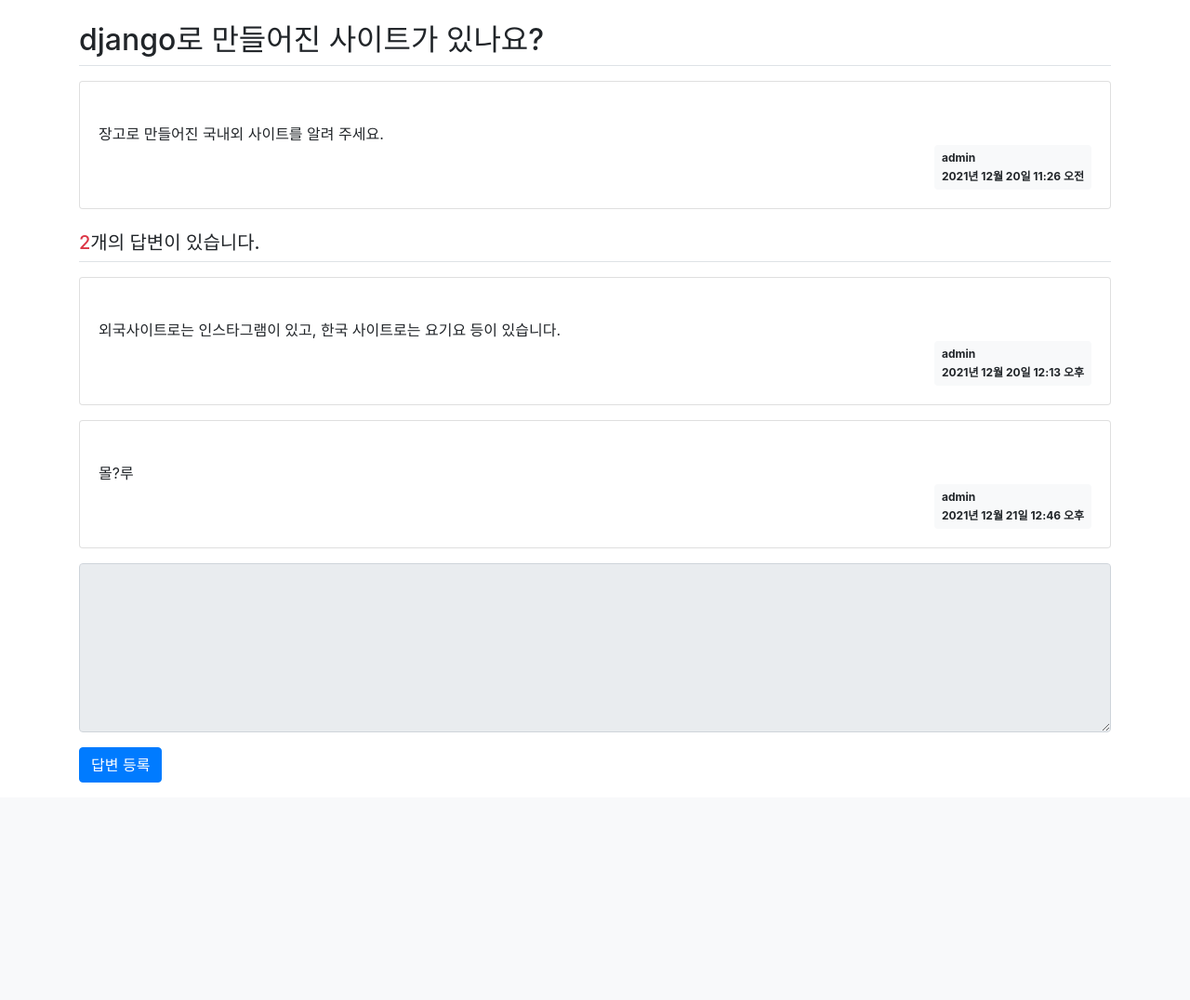
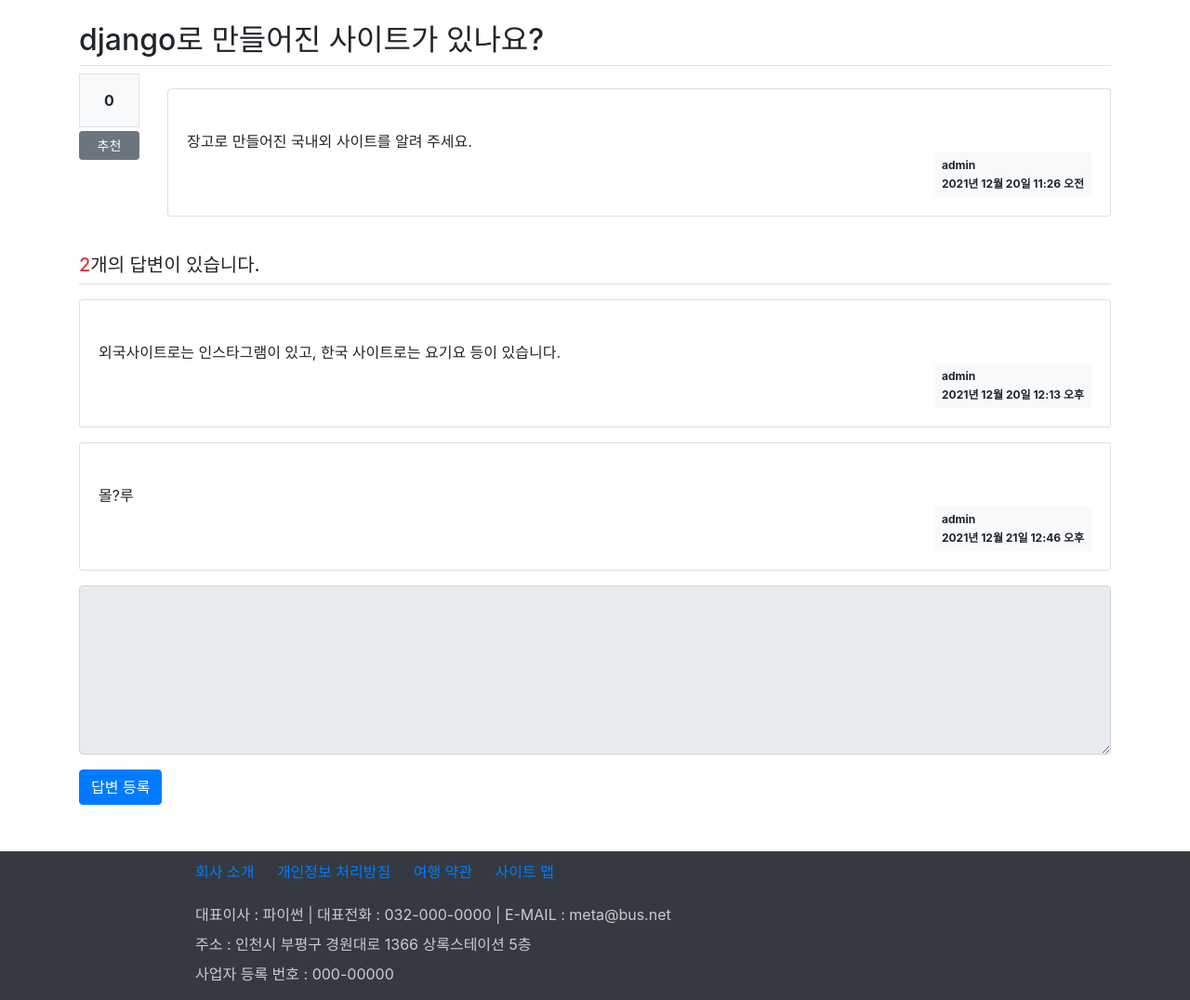
Before and after one commit to Lavento1/pyweb, a Django app: page /board/1/ in a window 1280 px wide. Shown: the part 57-1133 px from the top of the page at 93% size. Before the commit the page ends 899 px from the top, so only its background shows below. Run offline with Django 4.2, Linux system fonts and the light colour scheme; data comes from the database, SQL or seed files in the repository; both versions use the stored data as it was after the commit; some libraries are stand-ins or nearby versions.

Commit message:
추천 기능

```diff
--- a/board/models.py
+++ b/board/models.py
@@ -4,11 +4,12 @@ from django.db import models
 
 # Create your models here.
 class Question(models.Model):
-    author = models.ForeignKey(User, on_delete=models.CASCADE)
+    author = models.ForeignKey(User, on_delete=models.CASCADE, related_name='author_question')
     subject = models.CharField(max_length=100)  # 제목 칼럼
-    content = models.TextField()                # 내용
-    create_date = models.DateTimeField()        # 작성일
-    modify_date = models.DateTimeField(null=True, blank=True)        # 수정일
+    content = models.TextField()  # 내용
+    create_date = models.DateTimeField()  # 작성일
+    modify_date = models.DateTimeField(null=True, blank=True)  # 수정일
+    voter = models.ManyToManyField(User, related_name='voter_question')
 
     def __str__(self):
         return self.subject
@@ -16,10 +17,22 @@ class Question(models.Model):
 
 class Answer(models.Model):
     author = models.ForeignKey(User, on_delete=models.CASCADE)
-    question = models.ForeignKey(Question, on_delete=models.CASCADE)    # 외래키, 제목
-    content = models.TextField()    # 답변 내용
-    create_date = models.DateTimeField()    # 답변 작성일
-    modify_date = models.DateTimeField(null=True, blank=True)        # 수정일
+    question = models.ForeignKey(Question, on_delete=models.CASCADE)  # 외래키, 제목
+    content = models.TextField()  # 답변 내용
+    create_date = models.DateTimeField()  # 답변 작성일
+    modify_date = models.DateTimeField(null=True, blank=True)  # 수정일
 
     def __str__(self):
         return self.content
+
+
+# Comment 모델 생성
+class Comment(models.Model):
+    author = models.ForeignKey(User, on_delete=models.CASCADE)  # 댓글 글쓴이
+    content = models.TextField()  # 댓글 내용
+    create_date = models.DateTimeField()  # 작성일
+    modify_date = models.DateTimeField(null=True, blank=True)
+    question = models.ForeignKey(Question, null=True, blank=True,
+                                 on_delete=models.CASCADE)
+    Answer = models.ForeignKey(Answer, null=True, blank=True,
+                               on_delete=models.CASCADE)
--- a/board/urls.py
+++ b/board/urls.py
@@ -23,4 +23,6 @@ urlpatterns = [
     path('answer/modify/<int:answer_id>/', views.answer_modify, name='answer_modify'),
     # 답변 삭제
     path('answer/delete/<int:answer_id>/', views.answer_delete, name='answer_delete'),
+    # 질문 추천
+    path('vote/question/<int:question_id>/', views.vote_question, name='vote_question'),
 ]
--- a/board/views.py
+++ b/board/views.py
@@ -1,3 +1,4 @@
+from django.contrib import messages
 from django.contrib.auth.decorators import login_required
 from django.core.paginator import Paginator
 from django.http import HttpResponse
@@ -119,3 +120,13 @@ def answer_delete(request, answer_id):
     answer = get_object_or_404(Answer, pk=answer_id)
     answer.delete()   # 질문 삭제
     return redirect('board:detail', question_id=answer.question.id)
+
+
+@login_required(login_url='common:login')
+def vote_question(request, question_id):
+    question = get_object_or_404(Question, pk=question_id)
+    if request.user == question.author:
+        messages.error(request, '본인이 작성한 글에 추천할 수 없습니다.')
+    else:
+        question.voter.add(request.user)    # 추천 추가(로그인한 사람)
+    return redirect('board:detail', question_id=question_id)
--- /dev/null
+++ b/static/board/css/style.css
@@ -0,0 +1,42 @@
+/* 본문 스타일 */
+section{
+    height: 650px;
+}
+
+/* footer 스타일 */
+footer{
+    height: 160px;
+    margin-top: 50px;
+}
+
+footer .list-inline{
+    margin-left: 200px;
+}
+
+footer .list-inline li{
+    display:inline-block;
+    margin: 10px;
+}
+
+footer address{
+    margin-left: 210px;
+    color: #ccc;
+}
+
+footer address p{
+    line-height: 1rem;
+}
+
+
+/*
+footer ul{
+    list-style: none;
+    padding-top: 20px;
+    margin-left: 150px;
+}
+
+footer ul li{
+    display: inline;
+    margin: 10px;
+}
+*/
--- a/templates/base.html
+++ b/templates/base.html
@@ -5,6 +5,7 @@
     <meta charset="UTF-8">
     <title>pyweb</title>
     <link rel="stylesheet" href="{% static 'board/css/bootstrap.css' %}">
+    <link rel="stylesheet" href="{% static 'board/css/style.css' %}">
 </head>
 <body>
 {% include 'navbar.html' %}
@@ -13,6 +14,7 @@
 
 {% endblock %}
 <!-- 기본 템플릿 안에 삽입될 내용 end -->
+{% include 'footer.html' %}
 <script src="{% static 'board/js/jquery-3.6.0.js' %}"></script>
 <script src="{% static 'board/js/bootstrap.js' %}"></script>
 {% block script %}
--- a/templates/board/detail.html
+++ b/templates/board/detail.html
@@ -1,7 +1,29 @@
 {% extends 'base.html' %}
 {% block content %}
 <div class="container my-3">
+    <!-- 추천 오류 -->
+    {% if messages %}
+        {% for message in messages %}
+        <div class="alert alert-danger">
+            <strong>{{ message.tags }}</strong>
+            <ul>
+                <li>{{ message.message }}</li>
+            </ul>
+        </div>
+        {% endfor %}
+    {% endif %}
     <h2 class="border-bottom py-2">{{ question.subject }}</h2>
+    <div class="row">
+        <!-- 추천 영역 -->
+        <div class="col-1">
+            <div class="bg-light text-center border font-weight-bolder p-3">
+                {{ question.voter.count }}
+            </div>
+            <a href="#" data-uri="{% url 'board:vote_question' question.id %}"
+               class="recommend btn btn-sm btn-secondary btn-block my-1">추천</a>
+        </div>
+        <!-- 답변 영역 -->
+        <div class="col-11">
             <div class="card my-3">
                 <div class="card-body">
                     <div class="card-text" style="white-space:pre-line">
@@ -27,6 +49,8 @@
                            class="delete btn btn-sm btn-outline-secondary">삭제</a>
                     </div>
                     {% endif %}
+                </div>
+            </div>
         </div>
     </div>
     <h5 class="border-bottom my-3 py-2">
@@ -86,6 +110,7 @@
 {% endblock %}
 {% block script %}
 <script>
+    // 삭제 처리
     $(document).ready(function(){
         $(".delete").on('click', function(){
             if(confirm('정말로 삭제하시겠습니까?')){
@@ -93,5 +118,12 @@
             }
         });
     });
+
+    // 추천 처리
+    $(".recommend").on('click', function(){
+        if(confirm('정말로 추천하시겠습니까?')){
+            location.href = $(this).data('uri');
+        }
+    });
 </script>
 {% endblock %}
--- a/templates/board/index.html
+++ b/templates/board/index.html
@@ -1,5 +1,6 @@
 {% extends 'base.html' %}
 {% block content %}
+<section>
     <div class="jumbotron">
         <div class="text-center">
             <h1>Welcome~ My Home!</h1>
@@ -9,5 +10,6 @@
         <img src="../../static/board/images/coffee-gray.jpg">
         <p id="demo" class="my-3"></p>
     </div>
+</section>
 <script src="../../static/board/js/main_js.js"></script>
 {% endblock %}
--- a/templates/board/question_form.html
+++ b/templates/board/question_form.html
@@ -1,6 +1,7 @@
 {% extends 'base.html' %}
 {% block content %}
 <div class="container">
+    <section>
         <h5 class="border-bottom my-3 pb-2">질문 등록</h5>
         <form action="" method="post">
             {% csrf_token %}
@@ -31,5 +32,6 @@
             </div>
             <input type="submit" value="질문 등록" class="btn btn-primary">
         </form>
+    </section>
 </div>
 {% endblock %}
--- a/templates/common/login.html
+++ b/templates/common/login.html
@@ -1,6 +1,7 @@
 {% extends 'base.html' %}
 {% block content %}
 <div class="container">
+    <section>
         <div class="row my-3">
             <div class="col-4">
                 <h4>로그인</h4>
@@ -28,5 +29,6 @@
             </div>
             <button type="submit" class="btn btn-primary">로그인</button>
         </form>
+    </section>
 </div>
 {% endblock %}
--- a/templates/common/signup.html
+++ b/templates/common/signup.html
@@ -1,6 +1,7 @@
 {% extends 'base.html' %}
 {% block content %}
 <div class="container">
+    <section>
         <div class="row my-3">
             <div class="col-4">
                 <h4>회원가입</h4>
@@ -37,5 +38,6 @@
             </div>
             <button type="submit" class="btn btn-primary">가입하기</button>
         </form>
+    </section>
 </div>
 {% endblock %}
--- /dev/null
+++ b/templates/footer.html
@@ -0,0 +1,13 @@
+<footer class="bg-dark">
+    <ul class="list-inline">
+        <li><a href="#">회사 소개</a></li>
+        <li><a href="#">개인정보 처리방침</a></li>
+        <li><a href="#">여행 약관</a></li>
+        <li><a href="#">사이트 맵</a></li>
+    </ul>
+    <address>
+        <p>대표이사 : 파이썬 | 대표전화 : 032-000-0000 | E-MAIL : meta@bus.net</p>
+        <p>주소 : 인천시 부평구 경원대로 1366 상록스테이션 5층</p>
+        <p>사업자 등록 번호 : 000-00000</p>
+    </address>
+</footer>
--- a/templates/polls/detail.html
+++ b/templates/polls/detail.html
@@ -3,11 +3,6 @@
 <div class="container">
     <section>
         <div class="card">
-            <div class="jumbotron">
-                <div class="text-center">
-                    <h1>투표 하기</h1>
-                </div>
-            </div>
             <div class="card-body">
                 <div class="card-text" style="white-space:pre-line">
                     <h4 style="margin: 20px 280px; color: skyblue">{{ question.question_text }}</h4>
```
Also changed, not shown: templates/board/question_list.html (+14 -1 lines), templates/polls/poll_list.html (+14 -14 lines), templates/polls/vote_result.html (+14 -18 lines), board/migrations/0007_question_voter_alter_question_author.py (added), board/migrations/0008_comment.py (added), db.sqlite3. Lines whose indentation alone changed are shown as unchanged.
